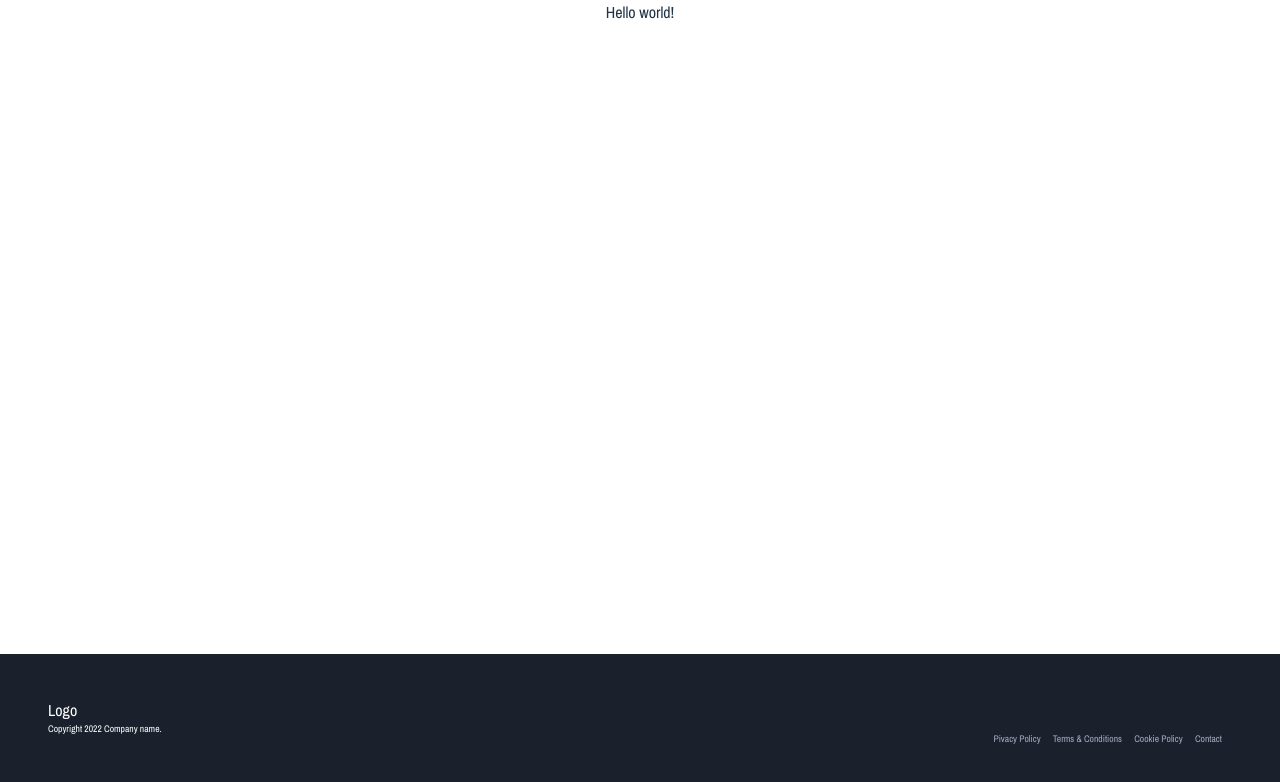
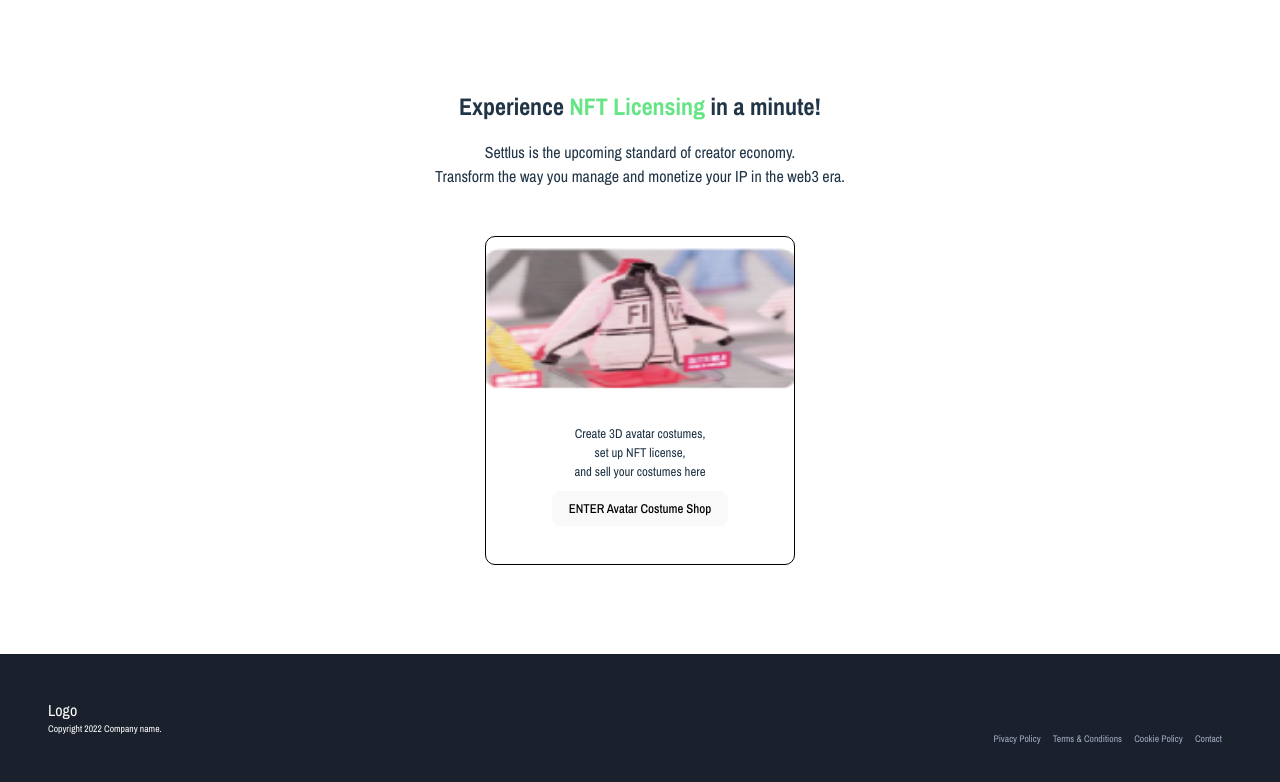
Before and after one commit to settlus/tenant-demo, a React (Vite) app: page /demo in a window 1280 px wide. Shown: the top 782 px of the page. Built offline with nearby package versions, Linux system fonts and the light colour scheme.

Commit message:
🎉 Set up browser router

```diff
--- a/src/App.tsx
+++ b/src/App.tsx
@@ -1,12 +1,34 @@
 import './App.scss'
+import { RouterProvider, createBrowserRouter, redirect, Outlet} from 'react-router-dom';
+import Intro from './pages/main/Intro/Intro'
+import DemoIntro from './pages/main/DemoIntro/DemoIntro';
+
+const router = createBrowserRouter([
+  {
+    path:'/',
+    loader: ()=>redirect('/demo'),
+  },
+  {
+    path: '/demo',
+    element: <Outlet />,
+    children: [
+      { index: true,
+        element: <Intro />,
+      },
+      {
+        path:'intro',
+        element: <DemoIntro />,
+      }
+    ],
+  },
+  // {
+  //   path:'*',
+  //   element: <PageNotFound />,
+  // }
+]);
 
 function App() {
-
-  return (
-    <>
-    <p>Hello world!</p>
-    </>
-  )
+  return <RouterProvider router={router} />;
 }
 
-export default App
+export default App;
```
